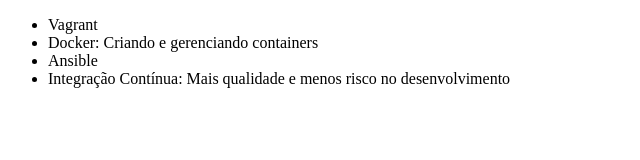
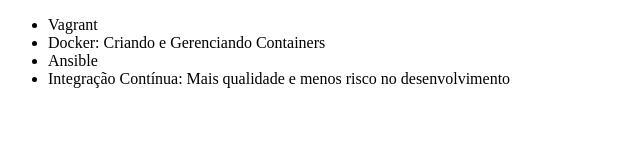
Before and after one commit to ruyoutor/alura-git, a plain HTML site: page index.html in a window 1280 px wide. Shown: the full height of the page, 0-640 px from the left. Drawn offline with Linux system fonts and the light colour scheme.

Commit message:
Incluindo letra maiuscula no curso de docker

```diff
--- a/index.html
+++ b/index.html
@@ -7,7 +7,7 @@
 <body>
     <ul>
         <li>Vagrant</li>
-        <li>Docker: Criando e gerenciando containers</li>
+        <li>Docker: Criando e Gerenciando Containers</li>
         <li>Ansible</li>
         <li>Integração Contínua: Mais qualidade e menos risco no desenvolvimento</li>
     </ul>
```
